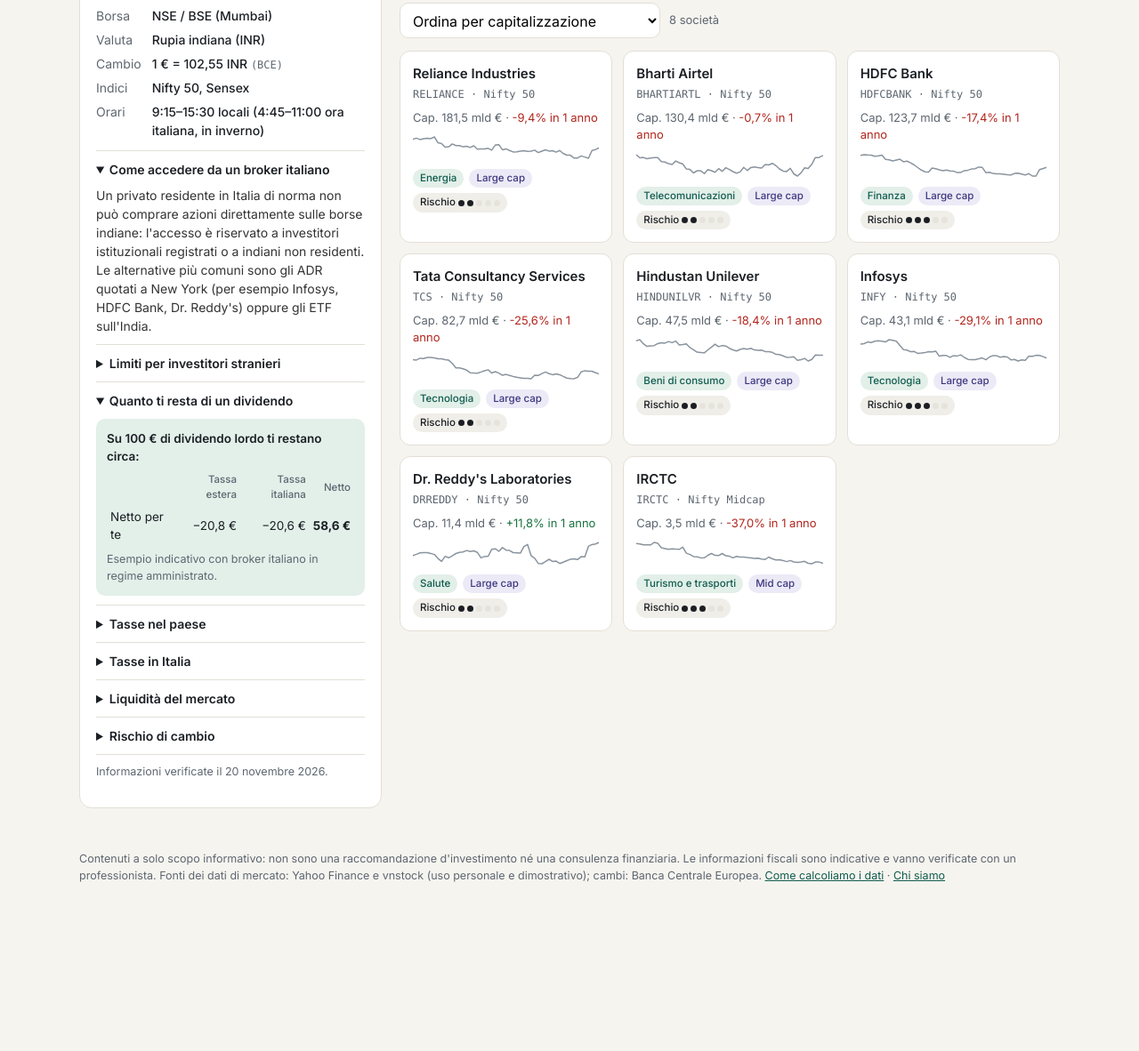
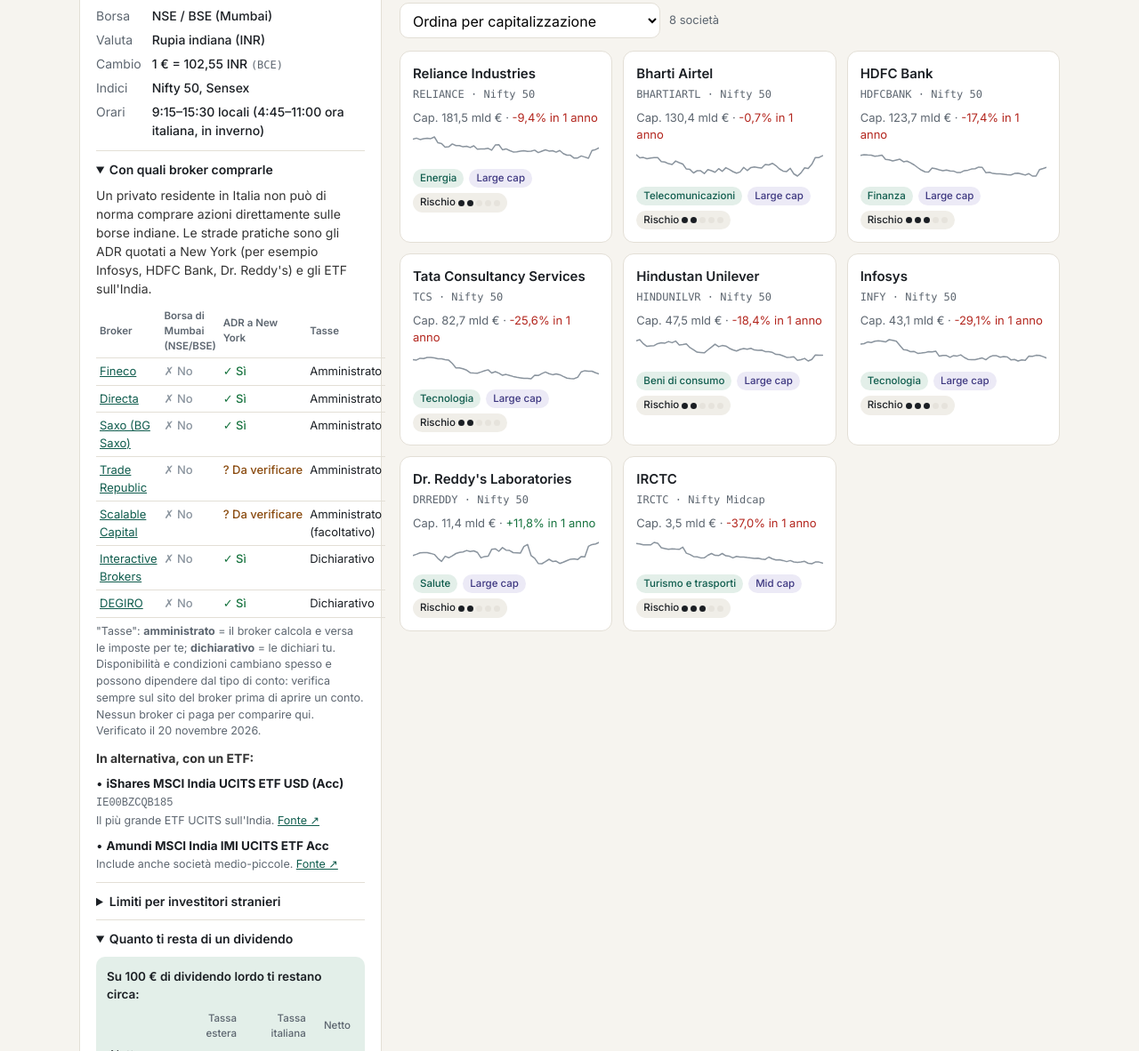
Before and after one commit to drugomontana-cmd/borse-nel-mondo, a plain HTML site: page index.html in a window 1280 px wide. Shown: the part 305-1487 px from the top of the page at 89% size. Before the commit the page ends 1339 px from the top, so only its background shows below. Drawn offline with Linux system fonts and the light colour scheme.

Commit message:
Tabella dei broker ed ETF alternativi per paese
Co-Authored-By: Claude Opus 5.5 <noreply@anthropic.com>
Claude-Session: https://claude.ai/code/session_014MeAFqh6mRGNTKsbcZ5Rdv

```diff
--- /dev/null
+++ b/data/brokers.json
@@ -0,0 +1,52 @@
+{
+  "checked": "2026-11-20",
+  "note": "Disponibilità e condizioni cambiano spesso e possono dipendere dal tipo di conto: verifica sempre sul sito del broker prima di aprire un conto. Nessun broker ci paga per comparire qui.",
+  "brokers": {
+    "fineco": {"name": "Fineco", "regime": "Amministrato", "regime_note": "Fa da sostituto d'imposta (si può scegliere anche il dichiarativo).", "url": "https://finecobank.com", "source": "https://investimi.com/broker-sostituto-imposta/"},
+    "directa": {"name": "Directa", "regime": "Amministrato", "regime_note": "SIM italiana, sostituto d'imposta.", "url": "https://www.directa.it", "source": "https://rankia.it/degiro-vs-directa/"},
+    "saxo": {"name": "Saxo (BG Saxo)", "regime": "Amministrato", "regime_note": "Per i clienti italiani offre il regime amministrato.", "url": "https://www.home.saxo/it-it", "source": "https://www.economia-italia.com/broker-italiano-o-straniero-differenze-costi"},
+    "traderepublic": {"name": "Trade Republic", "regime": "Amministrato", "regime_note": "Sostituto d'imposta in Italia dal 30 gennaio 2025.", "url": "https://traderepublic.com/it-it", "source": "https://fiscoinvestimenti.it/?p=13551"},
+    "scalable": {"name": "Scalable Capital", "regime": "Amministrato (facoltativo)", "regime_note": "Dal 1° settembre 2026 si può scegliere il regime amministrato.", "url": "https://de.scalable.capital/it", "source": "https://rankia.it/scalable-capital-regime-amministrato/"},
+    "ibkr": {"name": "Interactive Brokers", "regime": "Dichiarativo", "regime_note": "Le tasse le dichiari tu (quadro RW, IVAFE, redditi esteri).", "url": "https://www.interactivebrokers.ie/it", "source": "https://letraderdudimanche.com/it/interactive-brokers-vs-trade-republic-confronto"},
+    "degiro": {"name": "DEGIRO", "regime": "Dichiarativo", "regime_note": "Fornisce un report fiscale, ma le tasse le dichiari tu.", "url": "https://www.degiro.it", "source": "https://rankia.it/degiro-vs-directa/"}
+  },
+  "access": {
+    "india": {
+      "summary": "Un privato residente in Italia non può di norma comprare azioni direttamente sulle borse indiane. Le strade pratiche sono gli ADR quotati a New York (per esempio Infosys, HDFC Bank, Dr. Reddy's) e gli ETF sull'India.",
+      "direct": {"label": "Borsa di Mumbai (NSE/BSE)", "brokers": {"fineco": "no", "directa": "no", "saxo": "no", "traderepublic": "no", "scalable": "no", "ibkr": "no", "degiro": "no"}},
+      "adr": {"label": "ADR a New York", "brokers": {"fineco": "si", "directa": "si", "saxo": "si", "traderepublic": "verificare", "scalable": "verificare", "ibkr": "si", "degiro": "si"}},
+      "etfs": [
+        {"name": "iShares MSCI India UCITS ETF USD (Acc)", "isin": "IE00BZCQB185", "note": "Il più grande ETF UCITS sull'India.", "source": "https://justetf.com/it/stock-profiles/INE364U01010"},
+        {"name": "Amundi MSCI India IMI UCITS ETF Acc", "isin": null, "note": "Include anche società medio-piccole.", "source": "https://www.justetf.com/it/stock-profiles/INE075A01022"}
+      ]
+    },
+    "thailandia": {
+      "summary": "Per comprare direttamente sulla borsa di Bangkok serve un broker membro della SET o un broker internazionale che la offra. Tra i broker usati in Italia non abbiamo trovato conferme: va verificato caso per caso. L'alternativa più semplice è l'ETF sulla Thailandia.",
+      "direct": {"label": "Borsa di Bangkok (SET)", "brokers": {"fineco": "no", "directa": "no", "saxo": "verificare", "traderepublic": "no", "scalable": "no", "ibkr": "verificare", "degiro": "verificare"}},
+      "etfs": [
+        {"name": "Xtrackers MSCI Thailand UCITS ETF 1C", "isin": "LU0514694701", "note": "Costo annuo 0,50%; molto concentrato su poche società (Delta pesa circa il 22%).", "source": "https://fiscoinvestimenti.it/?p=10571"}
+      ]
+    },
+    "vietnam": {
+      "summary": "Per un privato serve un codice di negoziazione per investitori esteri e un conto presso un broker vietnamita. Una riforma di febbraio 2026 permette ora di passare da broker internazionali, ma pensata soprattutto per i grandi investitori e con il codice ancora obbligatorio. Per un italiano la strada pratica è l'ETF sul Vietnam.",
+      "direct": {"label": "Borsa di Ho Chi Minh (HOSE)", "brokers": {"fineco": "no", "directa": "no", "saxo": "no", "traderepublic": "no", "scalable": "no", "ibkr": "no", "degiro": "no"}},
+      "etfs": [
+        {"name": "Xtrackers Vietnam Swap UCITS ETF 1C", "isin": "LU0322252924", "note": "L'unico ETF UCITS dedicato solo al Vietnam; replica sintetica (swap).", "source": "https://fiscoinvestimenti.it/?p=13701"}
+      ]
+    },
+    "polonia": {
+      "summary": "La borsa di Varsavia è nell'Unione Europea ed è offerta da diversi broker internazionali, non da tutti quelli italiani. Per avere la ritenuta polacca ridotta al 10% chiedi al broker se gestisce il certificato di residenza fiscale.",
+      "direct": {"label": "Borsa di Varsavia (GPW)", "brokers": {"fineco": "verificare", "directa": "no", "saxo": "si", "traderepublic": "verificare", "scalable": "verificare", "ibkr": "si", "degiro": "verificare"}},
+      "etfs": [
+        {"name": "iShares MSCI Poland UCITS ETF USD (Acc)", "isin": null, "note": "Uno dei soli due ETF UCITS sulla Polonia; concentrato su banche ed energia.", "source": "https://fiscoinvestimenti.it/?p=13854"}
+      ]
+    }
+  },
+  "sources": {
+    "ibkr-polonia": "https://www.interactivebrokers.com/en/index.php?f=26172",
+    "saxo-polonia": "https://iiaward.tilda.ws/saxo",
+    "degiro-polonia-discordante": "https://freenance.io/comparisons/interactive-brokers-vs-xtb-vs-degiro-europe/",
+    "vietnam-riforma": "https://www.china-briefing.com/china-outbound-news/vietnam-eases-foreign-access-to-equities-what-the-new-rules-mean-for-global-investors",
+    "thailandia-canali": "https://www.set.or.th/en/trade-in-set"
+  }
+}
--- a/index.html
+++ b/index.html
@@ -106,6 +106,13 @@
   .event.alta{border-color:#b3261e}.event.media{border-color:#c77c11}.event.bassa{border-color:#9aa3ad}
   .sev{font-size:11.5px;font-weight:600;text-transform:uppercase;letter-spacing:.03em;color:var(--muted)}
   .pill.risk{background:#f0eee8;color:var(--ink)}
+  .btable{width:100%;border-collapse:collapse;font-size:13px;margin-top:8px}
+  .btable th{font-size:11.5px;color:var(--muted);font-weight:600;text-align:left;padding:4px 4px;border-bottom:1px solid var(--line)}
+  .btable td{padding:5px 4px;border-bottom:1px solid var(--line);vertical-align:top}
+  .st{white-space:nowrap;font-weight:500}
+  .st.si{color:#17733f}.st.no{color:#8a949e}.st.verificare{color:#8a4b0f}
+  .etf{font-size:13.5px;margin-top:8px}
+  .etf code{font-size:12px;color:var(--muted)}
   .access{background:var(--warn-soft);border-radius:10px;padding:12px;font-size:14px}
   .calc{background:var(--accent-soft);border-radius:10px;padding:12px;margin-top:10px;font-size:13.5px}
   .calc-title{font-weight:600;margin-bottom:6px}
@@ -190,6 +197,7 @@ async function load(){
     try { const r = await fetch(url, { cache: "no-store" }); if (!r.ok) throw 0; return await r.json(); }
     catch (e) { return fallback; }
   };
+  const brokersP = get("data/brokers.json", null);
   const [countries, companies, market] = await Promise.all([
     get("data/countries.json", null), get("data/companies.json", null),
     get("data/market.json", { companies: {}, fx: { per_eur: {} } })
@@ -198,7 +206,8 @@ async function load(){
     document.querySelector("main").innerHTML = `<p class="empty">Impossibile caricare i dati. Se apri il file dal computer, avvia prima un piccolo server locale (vedi README).</p>`;
     return;
   }
-  DATA = { countries: countries.countries, italyTax: countries.italy_tax, italyTaxRate: countries.italy_tax_rate,
+  const brokers = await brokersP;
+  DATA = { brokers, countries: countries.countries, italyTax: countries.italy_tax, italyTaxRate: countries.italy_tax_rate,
            legalRefs: countries.legal_refs || [], contentChecked: countries.content_checked, companies, market };
   current = Object.keys(DATA.countries)[0];
   $("updated").textContent = market.updated_at
@@ -246,7 +255,7 @@ function renderGuide(){
       <dt>Orari</dt><dd>${esc(g.hours)}</dd>
     </dl>
     <div style="height:12px"></div>
-    <details open><summary>Come accedere da un broker italiano</summary><p>${esc(g.access)}</p></details>
+    <details open><summary>Con quali broker comprarle</summary>${brokerBlock(current) || `<p>${esc(g.access)}</p>`}</details>
     <details><summary>Limiti per investitori stranieri</summary><p>${esc(g.foreign)}</p></details>
     <details open><summary>Quanto ti resta di un dividendo</summary>${divCalc(g)}</details>
     <details><summary>Tasse nel paese</summary><p>${esc(g.tax)}</p></details>
@@ -408,6 +417,21 @@ function eventsBlock(x){
     <p style="margin-top:2px">${esc(e.text)}</p>${e.url ? `<p class="note"><a href="${esc(e.url)}" target="_blank" rel="noopener">Fonte: ${esc(e.source)} ↗</a></p>` : ""}</div>`).join("");
 }
 
+const ST = { si: ["si", "✓ Sì"], no: ["no", "✗ No"], verificare: ["verificare", "? Da verificare"] };
+function stCell(v){ const [c, t] = ST[v] || ["verificare", "? Da verificare"]; return `<span class="st ${c}">${t}</span>`; }
+function brokerBlock(countryKey, opts){
+  const B = DATA.brokers; if (!B || !B.access || !B.access[countryKey]) return "";
+  const a = B.access[countryKey], showAdr = !!a.adr && !(opts && opts.directOnly), adrOnly = opts && opts.adrOnly;
+  const cols = adrOnly ? [a.adr] : (showAdr ? [a.direct, a.adr] : [a.direct]);
+  const head = `<tr><th>Broker</th>${cols.map(c => `<th>${esc(c.label)}</th>`).join("")}<th>Tasse</th></tr>`;
+  const rows = Object.entries(B.brokers).map(([k, b]) => `<tr><td><a href="${esc(b.url)}" target="_blank" rel="noopener">${esc(b.name)}</a></td>${cols.map(c => `<td>${stCell(c.brokers[k])}</td>`).join("")}<td title="${esc(b.regime_note)}">${esc(b.regime)}</td></tr>`).join("");
+  const etfs = (a.etfs || []).map(e => `<div class="etf">• <b>${esc(e.name)}</b>${e.isin ? ` <code>${esc(e.isin)}</code>` : ""}<br><span class="note">${esc(e.note)} <a href="${esc(e.source)}" target="_blank" rel="noopener">Fonte ↗</a></span></div>`).join("");
+  return `${opts && opts.noSummary ? "" : `<p>${esc(a.summary)}</p>`}
+    <table class="btable">${head}${rows}</table>
+    <p class="note">"Tasse": <b>amministrato</b> = il broker calcola e versa le imposte per te; <b>dichiarativo</b> = le dichiari tu. ${esc(B.note)} Verificato il ${esc(dateIt(B.checked))}.</p>
+    ${etfs ? `<p style="margin-top:10px"><b>In alternativa, con un ETF:</b></p>${etfs}` : ""}`;
+}
+
 function box(label, main, sub, cls, flag){
   return `<div><span>${label}${flag ? ' <span title="Dato da verificare">⚠</span>' : ""}</span>${main ? `<b class="${cls || ""}">${main}</b>` : `<b class="na">—</b>`}${sub ? `<small>${sub}</small>` : ""}</div>`;
 }
@@ -472,6 +496,9 @@ function openCo(id){
     <h4>Punti di forza</h4><ul>${x.strengths.map(k => `<li>${esc(k)}</li>`).join("")}</ul>
     <h4>Rischi da conoscere</h4><ul>${x.risks.map(k => `<li>${esc(k)}</li>`).join("")}</ul>
 
+    <h4>Come comprarla dall'Italia</h4>
+    ${/^S[iì]/i.test(x.adr || "") ? `<p>Questa società ha un <b>ADR</b> quotato a New York (${esc(x.adr)}): è il modo più semplice per comprarla da un broker italiano.</p>${brokerBlock(x.country, {adrOnly: true, noSummary: true})}` : brokerBlock(x.country, {directOnly: true})}
+
     <h4>Prima di investire dall'Italia</h4>
     <div class="access">
       <p><b>Accesso:</b> ${esc(g.access)}</p>
```
Also changed, not shown: metodo.html (+5 -2 lines).
